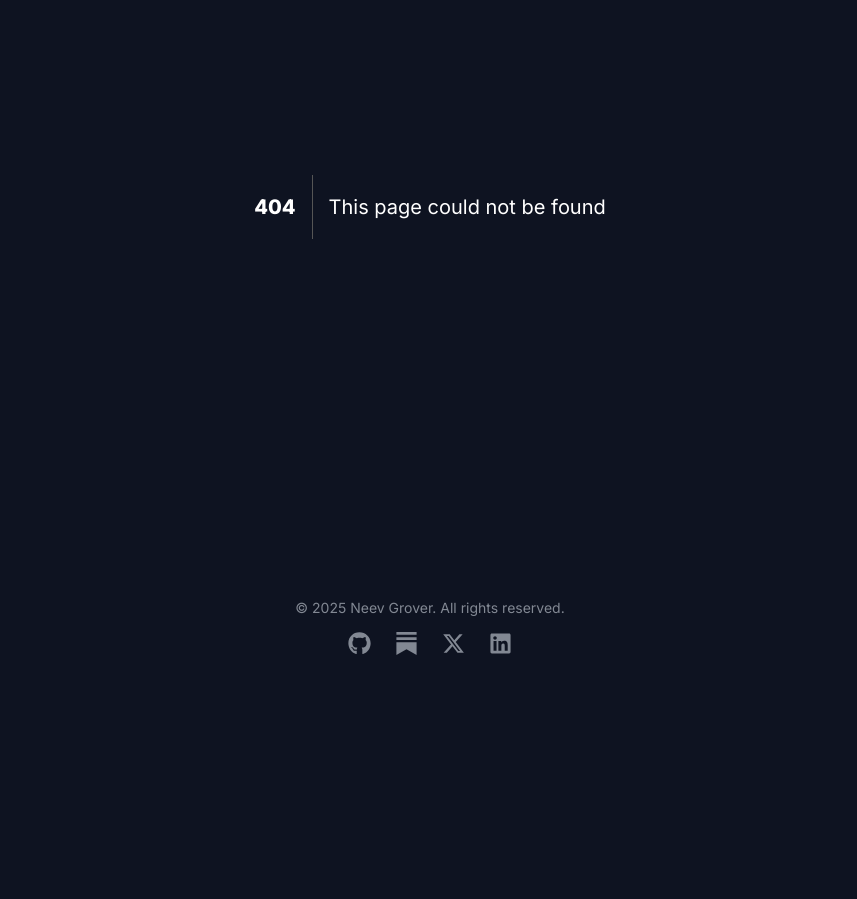
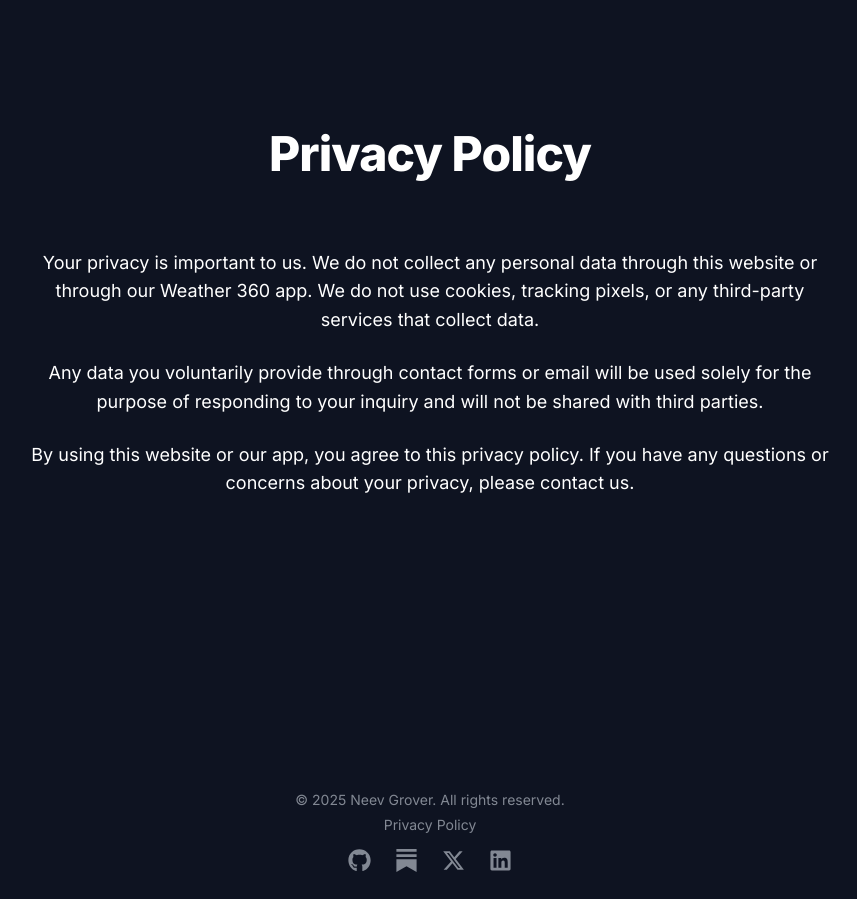
Before and after one commit to groverneev/Neev_Website, a Next.js app: page /privacy-policy in a window 1280 px wide. Before the commit this address had no page. Shown: the part 180-1079 px from the top of the page, without its empty margins (210-1067 px from the left). Before the commit the page ends 862 px from the top, so only its background shows below. Built offline with nearby package versions, Linux system fonts and the light colour scheme.

Commit message:
added privacy policy

```diff
--- /dev/null
+++ b/app/privacy-policy/page.tsx
@@ -0,0 +1,10 @@
+import PrivacyPolicy from "@/components/PrivacyPolicy";
+
+export const metadata = {
+  title: "Privacy Policy - Neev Grover",
+  description: "Privacy policy for Neev Grover's website and Weather 360 app",
+};
+
+export default function PrivacyPolicyPage() {
+  return <PrivacyPolicy />;
+}
--- a/components/Footer.tsx
+++ b/components/Footer.tsx
@@ -16,6 +16,19 @@ export default function Footer() {
       }}
     >
       &copy; {new Date().getFullYear()} Neev Grover. All rights reserved.
+      <br />
+      <a
+        href="/privacy-policy"
+        style={{
+          color: "#828893",
+          textDecoration: "none",
+          fontSize: "14px",
+          marginTop: "8px",
+          display: "inline-block",
+        }}
+      >
+        Privacy Policy
+      </a>
       <br />
       {/* Social Media Icons */}
       <div style={{ marginTop: 16 }}>
--- /dev/null
+++ b/components/PrivacyPolicy.tsx
@@ -0,0 +1,55 @@
+"use client";
+
+export default function PrivacyPolicy() {
+  return (
+    <main style={{ background: "#f5f6fa", fontFamily: "Inter, sans-serif" }}>
+      <section
+        style={{
+          padding: "6rem 2rem",
+          background: "#0E1321",
+          textAlign: "center",
+          minHeight: "80vh",
+          display: "flex",
+          flexDirection: "column",
+          justifyContent: "center",
+        }}
+      >
+        <h1
+          style={{
+            fontSize: 48,
+            fontWeight: 700,
+            color: "#fff",
+            marginBottom: "3rem",
+            letterSpacing: "-0.02em",
+          }}
+        >
+          Privacy Policy
+        </h1>
+        <div
+          style={{
+            maxWidth: "800px",
+            margin: "0 auto",
+            color: "#fff",
+            fontSize: "18px",
+            lineHeight: "1.6",
+          }}
+        >
+          <p style={{ marginBottom: "1.5rem" }}>
+            Your privacy is important to us. We do not collect any personal data
+            through this website or through our Weather 360 app. We do not use
+            cookies, tracking pixels, or any third-party services that collect data.
+          </p>
+          <p style={{ marginBottom: "1.5rem" }}>
+            Any data you voluntarily provide through contact forms or email will be
+            used solely for the purpose of responding to your inquiry and will not
+            be shared with third parties.
+          </p>
+          <p style={{ marginBottom: "1.5rem" }}>
+            By using this website or our app, you agree to this privacy policy.
+            If you have any questions or concerns about your privacy, please contact us.
+          </p>
+        </div>
+      </section>
+    </main>
+  );
+}
```
